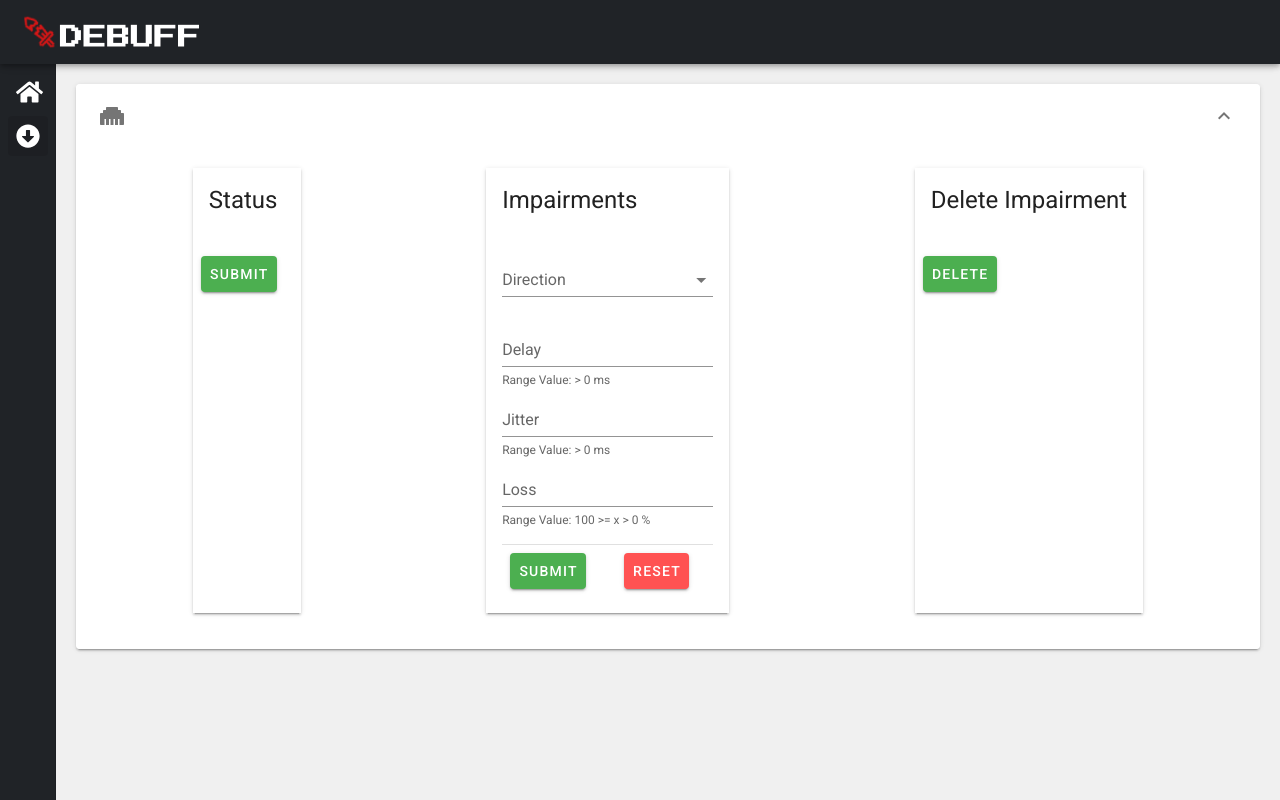
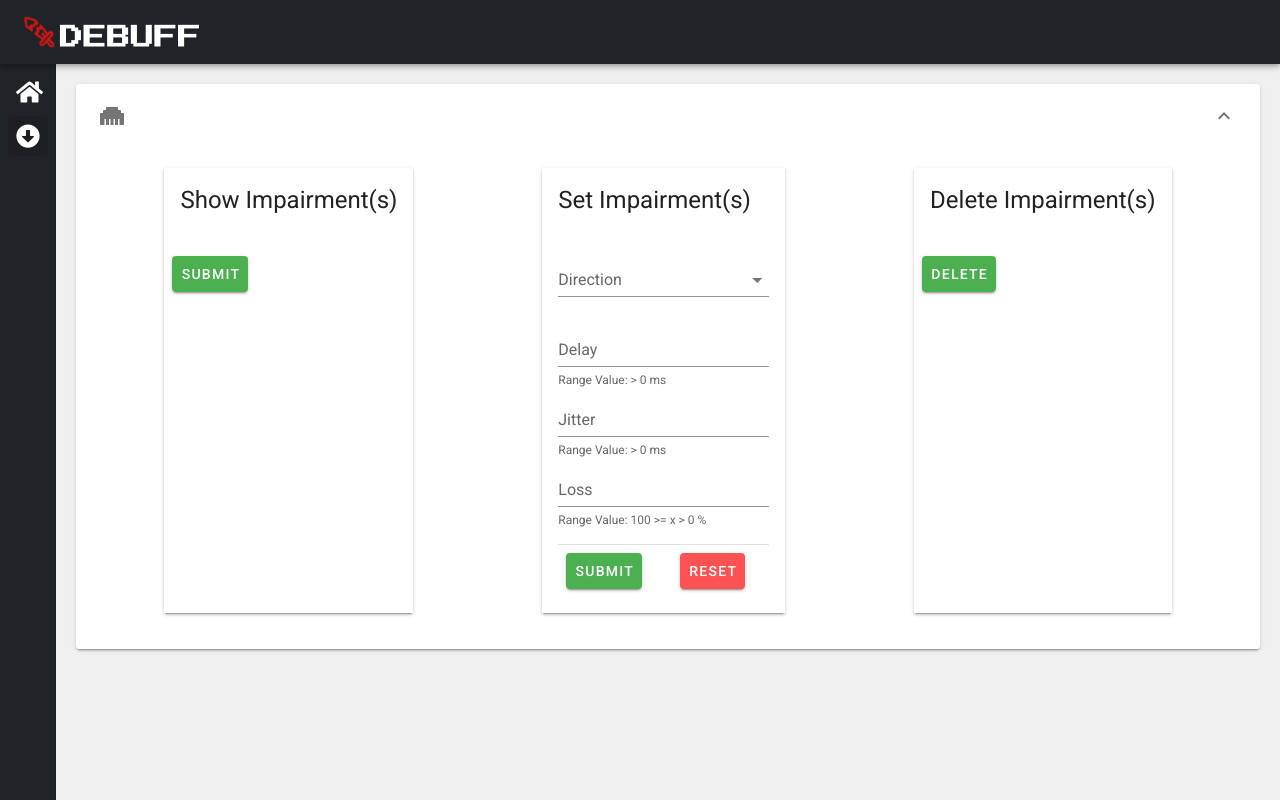
Before and after one commit to mike-pfeiffer/debuff, a Vue app in the folder frontend/debuff/: page /#/impairments in a window 1280 px wide. Both pictures are taken after a click on the button 668 px from the left and 112 px from the top of the page. Built offline with nearby package versions, Linux system fonts and the light colour scheme; no server answers.

Commit message:
updates names

```diff
--- a/frontend/debuff/src/components/ImpairmentPanels/InterfaceImpairmentForm.vue
+++ b/frontend/debuff/src/components/ImpairmentPanels/InterfaceImpairmentForm.vue
@@ -8,7 +8,7 @@
         tile
         >
         <v-card-title class="text-h5">
-          Status
+          Show Impairment(s)
         </v-card-title>
           <v-card-text>
             {{ impairmentStatus }}
@@ -31,7 +31,7 @@
         tile
         >
         <v-card-title class="text-h5">
-          Impairments
+          Set Impairment(s)
         </v-card-title>
         <v-form
             ref="form"
@@ -98,7 +98,7 @@
         tile
         >
         <v-card-title class="text-h5">
-          Delete Impairment
+          Delete Impairment(s)
         </v-card-title>
           <v-card-text>
           </v-card-text>
```
